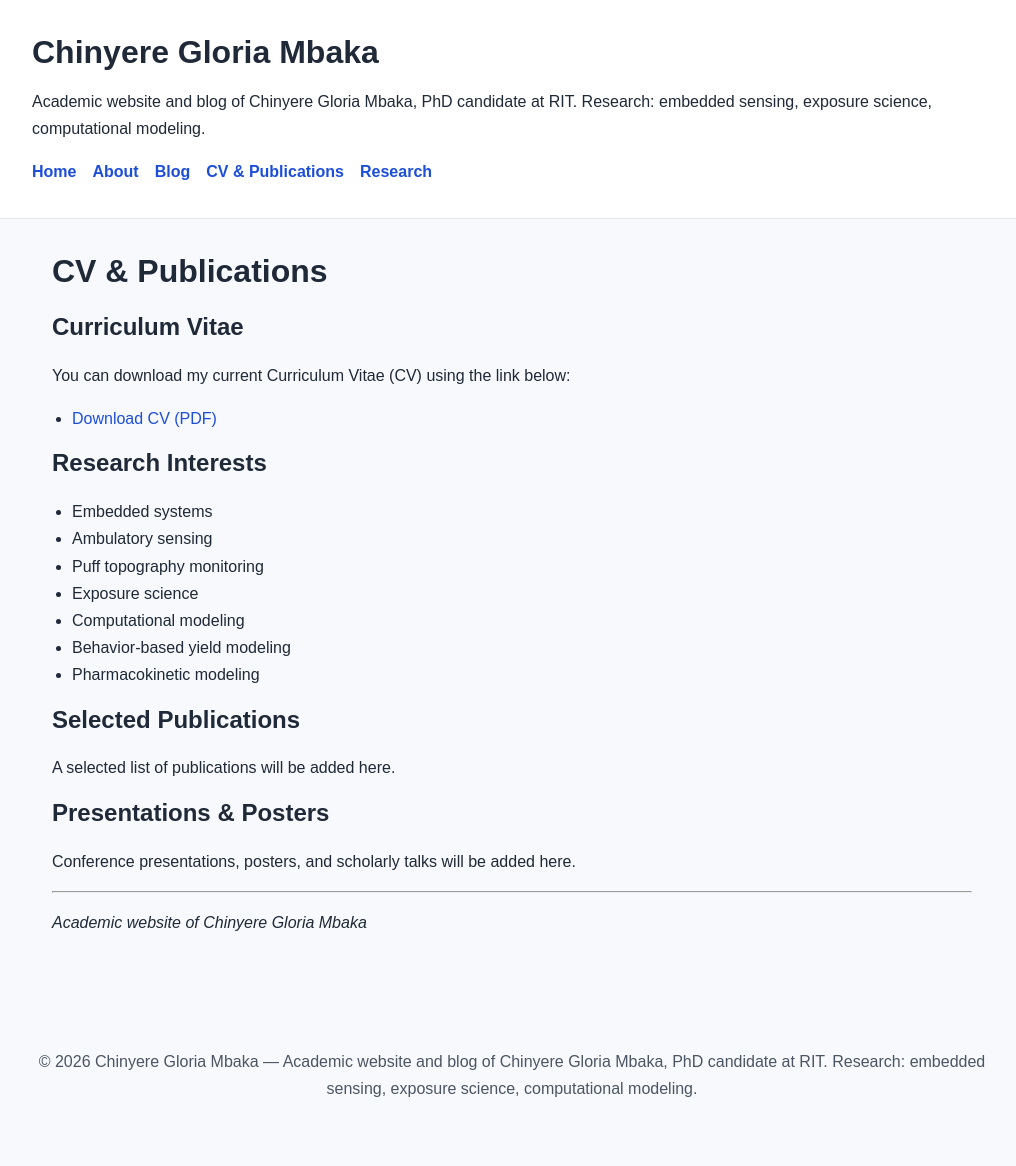
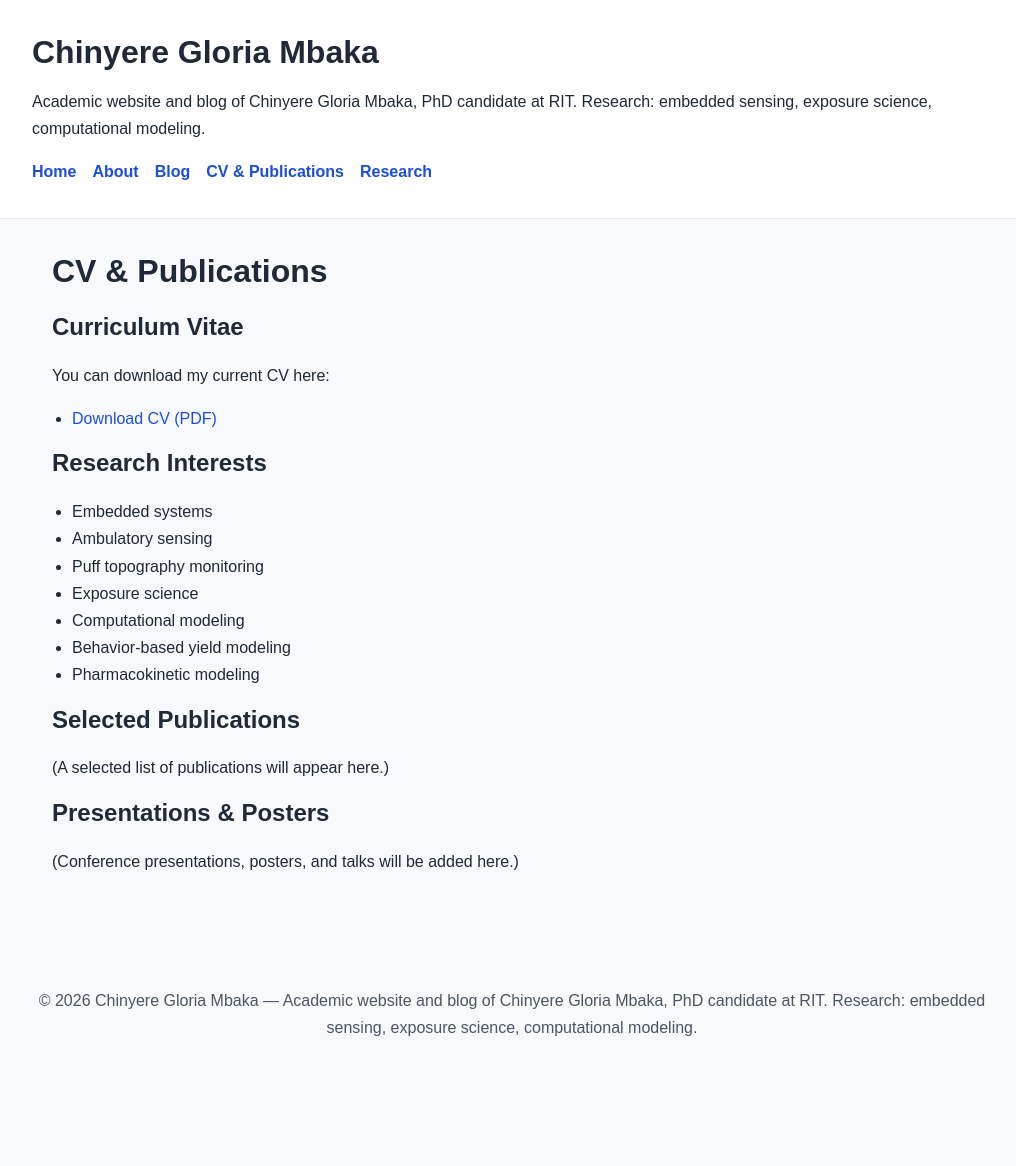
Before and after one commit to mbaglo/mbaglo.github.io, a Jekyll site: the page built from cv.md, in a window 1280 px wide. Shown: the whole page, without its empty margins (128-1144 px from the left). Built offline with Jekyll 4.4.1, drawn with Linux system fonts in a browser that asks for light colours; after the commit the page ends 1105 px from its top, so only the background shows below that.

Commit message:
Update cv.md to remove repeated name/footer tagline and clarify headings.

```diff
--- a/cv.md
+++ b/cv.md
@@ -7,8 +7,7 @@ permalink: /cv/
 # CV & Publications
 
 ## Curriculum Vitae
-You can download my current Curriculum Vitae (CV) using the link below:
-
+You can download my current CV here:
 - [Download CV (PDF)](/files/4_29_2026_Gloria_Mbaka_CV.pdf)
 
 ## Research Interests
@@ -21,10 +20,7 @@ You can download my current Curriculum Vitae (CV) using the link below:
 - Pharmacokinetic modeling
 
 ## Selected Publications
-A selected list of publications will be added here.
+(A selected list of publications will appear here.)
 
 ## Presentations & Posters
-Conference presentations, posters, and scholarly talks will be added here.
-
----
-_Academic website of Chinyere Gloria Mbaka_
+(Conference presentations, posters, and talks will be added here.)
```
